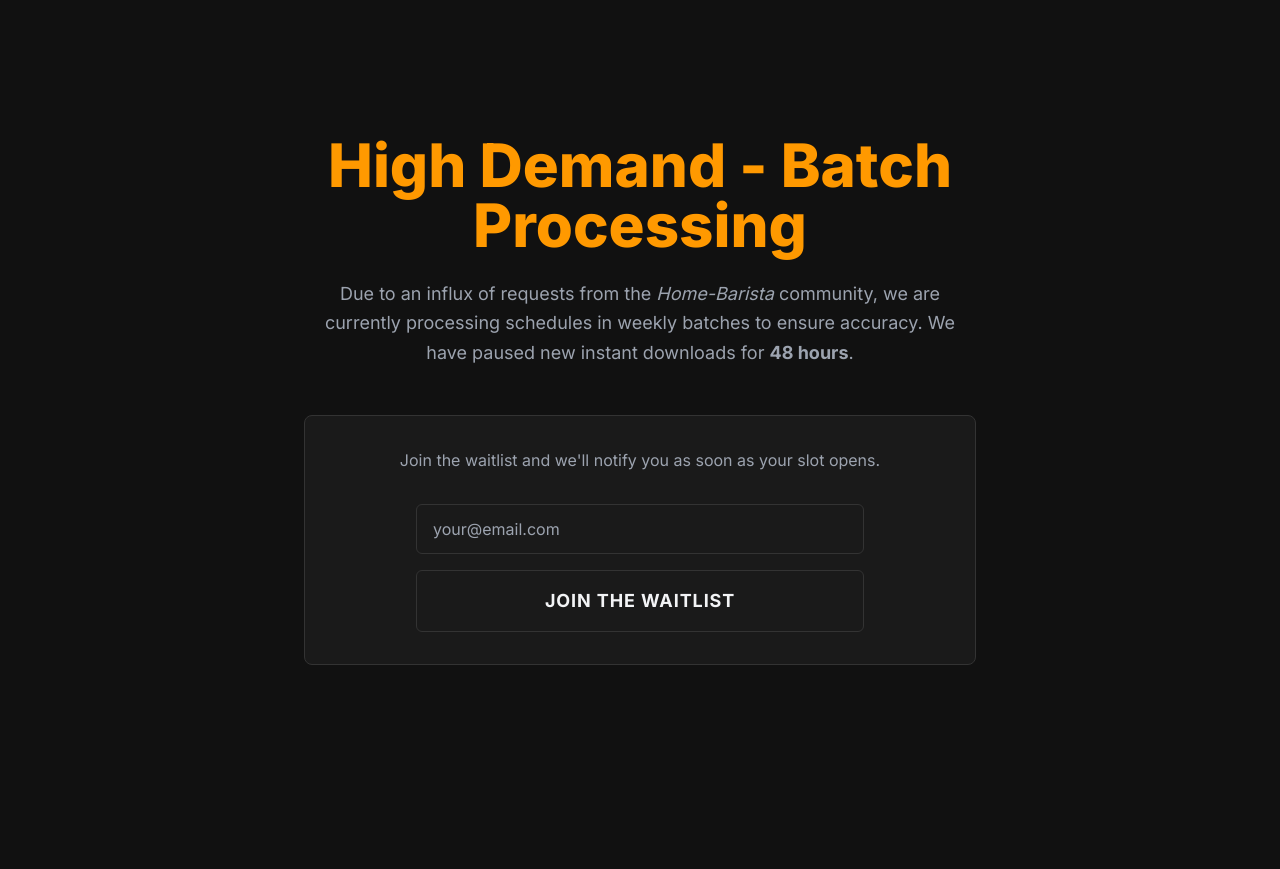
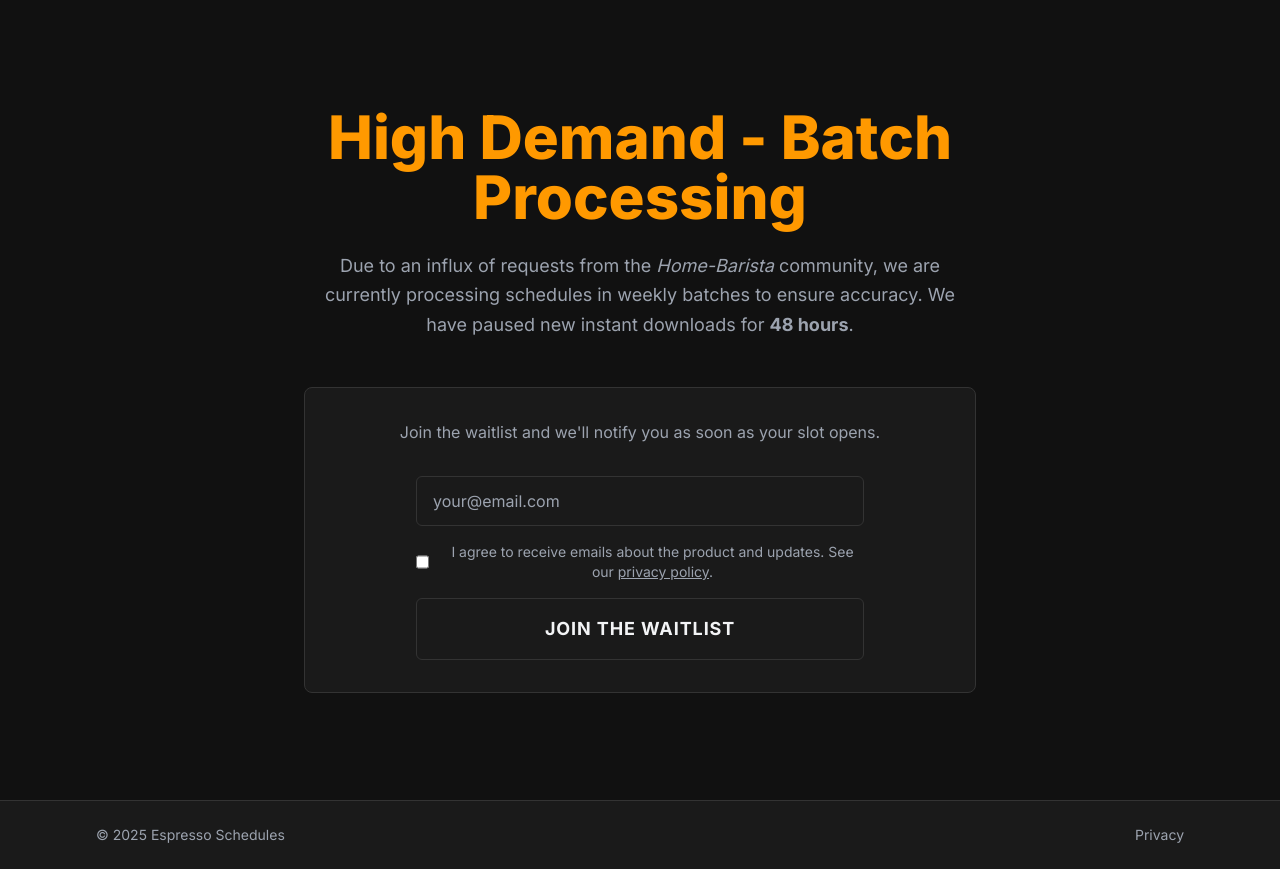
Before and after one commit to ThatMovieGuyOriginal/espresso-smoke-test, a Next.js app: page /waitlist in a window 1280 px wide. Before the commit the page ends 800 px from the top, so only its background shows below. Built offline with nearby package versions, Linux system fonts and the light colour scheme.

Commit message:
feat(waitlist): add consent checkbox, store consent in Supabase, update SQL and instructions

```diff
--- a/app/api/waitlist/route.ts
+++ b/app/api/waitlist/route.ts
@@ -3,7 +3,7 @@ import { createClient } from "@supabase/supabase-js"
 
 export async function POST(request: Request) {
   try {
-    const { email } = await request.json()
+    const { email, consent } = await request.json()
 
     // Validation
     if (!email || !validateEmail(email)) {
@@ -21,17 +21,18 @@ export async function POST(request: Request) {
 
     const supabase = createClient(supabaseUrl, supabaseServiceKey)
 
-    // Insert into Supabase
-    const { data, error } = await supabase
-      .from("waitlist")
-      .insert([
-        {
-          email: email.toLowerCase(),
-          created_at: new Date().toISOString(),
-          status: "active",
-        },
-      ])
-      .select()
+    // Insert into Supabase (include consent boolean)
+    const payload: any = {
+      email: email.toLowerCase(),
+      created_at: new Date().toISOString(),
+      status: "active",
+    }
+
+    if (typeof consent === 'boolean') {
+      payload.consent = consent
+    }
+
+    const { data, error } = await supabase.from("waitlist").insert([payload]).select()
 
     if (error) {
       // Handle duplicate email (Postgres unique violation)
--- a/app/layout.tsx
+++ b/app/layout.tsx
@@ -1,3 +1,4 @@
+import Footer from '@/components/Footer'
 import { Analytics } from "@vercel/analytics/react"
 import type { Metadata } from "next"
 import { Inter, Roboto } from "next/font/google"
@@ -62,6 +63,7 @@ export default function RootLayout({
       </head>
       <body className="bg-dark-bg text-text-primary font-sans">
         <main>{children}</main>
+        <Footer />
         <Analytics />
       </body>
     </html>
--- /dev/null
+++ b/app/privacy/page.tsx
@@ -0,0 +1,30 @@
+export const metadata = {
+  title: 'Privacy Policy - Espresso Schedules',
+  description: 'Privacy policy for Espresso Schedules. We only collect email addresses for the waitlist and product updates.',
+}
+
+export default function PrivacyPage() {
+  return (
+    <section className="container-custom py-20">
+      <div className="max-w-3xl mx-auto bg-dark-surface border border-dark-border rounded-lg p-8">
+        <h1 className="text-3xl font-extrabold text-text-primary mb-4">Privacy Policy</h1>
+        <p className="text-text-secondary mb-4">
+          We collect only the data necessary to operate the waitlist: email addresses. We use emails to
+          notify users about waitlist status and product updates. We do not sell or share email addresses
+          with third parties. Data is stored in Supabase and retained until unsubscribed or deleted.
+        </p>
+
+        <h2 className="text-xl font-bold text-text-primary mt-6 mb-2">Your Rights</h2>
+        <p className="text-text-secondary mb-4">
+          You can request deletion of your email by contacting us at contact@espressoschedules.com or by
+          replying to any email with the word "unsubscribe".
+        </p>
+
+        <h2 className="text-xl font-bold text-text-primary mt-6 mb-2">Contact</h2>
+        <p className="text-text-secondary">
+          For privacy requests, email: <a href="mailto:contact@espressoschedules.com" className="underline">contact@espressoschedules.com</a>
+        </p>
+      </div>
+    </section>
+  )
+}
--- /dev/null
+++ b/components/Footer.tsx
@@ -0,0 +1,16 @@
+import Link from 'next/link'
+
+export default function Footer() {
+  return (
+    <footer className="w-full border-t border-dark-border bg-dark-surface text-text-secondary">
+      <div className="container-custom py-6 flex items-center justify-between">
+        <p className="text-sm">© {new Date().getFullYear()} Espresso Schedules</p>
+        <nav className="text-sm">
+          <Link href="/privacy" className="hover:underline">
+            Privacy
+          </Link>
+        </nav>
+      </div>
+    </footer>
+  )
+}
--- a/components/WaitlistForm.tsx
+++ b/components/WaitlistForm.tsx
@@ -7,6 +7,7 @@ import { useState } from "react"
 
 export function WaitlistForm() {
   const [email, setEmail] = useState("")
+  const [consent, setConsent] = useState<boolean>(false)
   const [loading, setLoading] = useState(false)
   const [status, setStatus] = useState<"idle" | "success" | "error">("idle")
   const [message, setMessage] = useState("")
@@ -20,6 +21,12 @@ export function WaitlistForm() {
       return
     }
 
+    if (!consent) {
+      setStatus("error")
+      setMessage("Please confirm you agree to receive emails (required).")
+      return
+    }
+
     setLoading(true)
     track("waitlist_submitted", { email, location: "waitlist_page" })
 
@@ -27,7 +34,7 @@ export function WaitlistForm() {
       const response = await fetch("/api/waitlist", {
         method: "POST",
         headers: { "Content-Type": "application/json" },
-        body: JSON.stringify({ email }),
+        body: JSON.stringify({ email, consent }),
       })
 
       const data = await response.json()
@@ -60,6 +67,22 @@ export function WaitlistForm() {
           disabled={loading}
           required
         />
+        <label className="flex items-center gap-3 text-sm text-text-secondary">
+          <input
+            type="checkbox"
+            checked={consent}
+            onChange={(e) => setConsent(e.target.checked)}
+            disabled={loading}
+            className="w-4 h-4"
+          />
+          <span>
+            I agree to receive emails about the product and updates. See our{' '}
+            <a href="/privacy" className="underline">
+              privacy policy
+            </a>
+            .
+          </span>
+        </label>
         <Button
           variant="secondary"
           size="lg"
```
Also changed, not shown: 2 other files (tests, documents, lock files or other folders).
